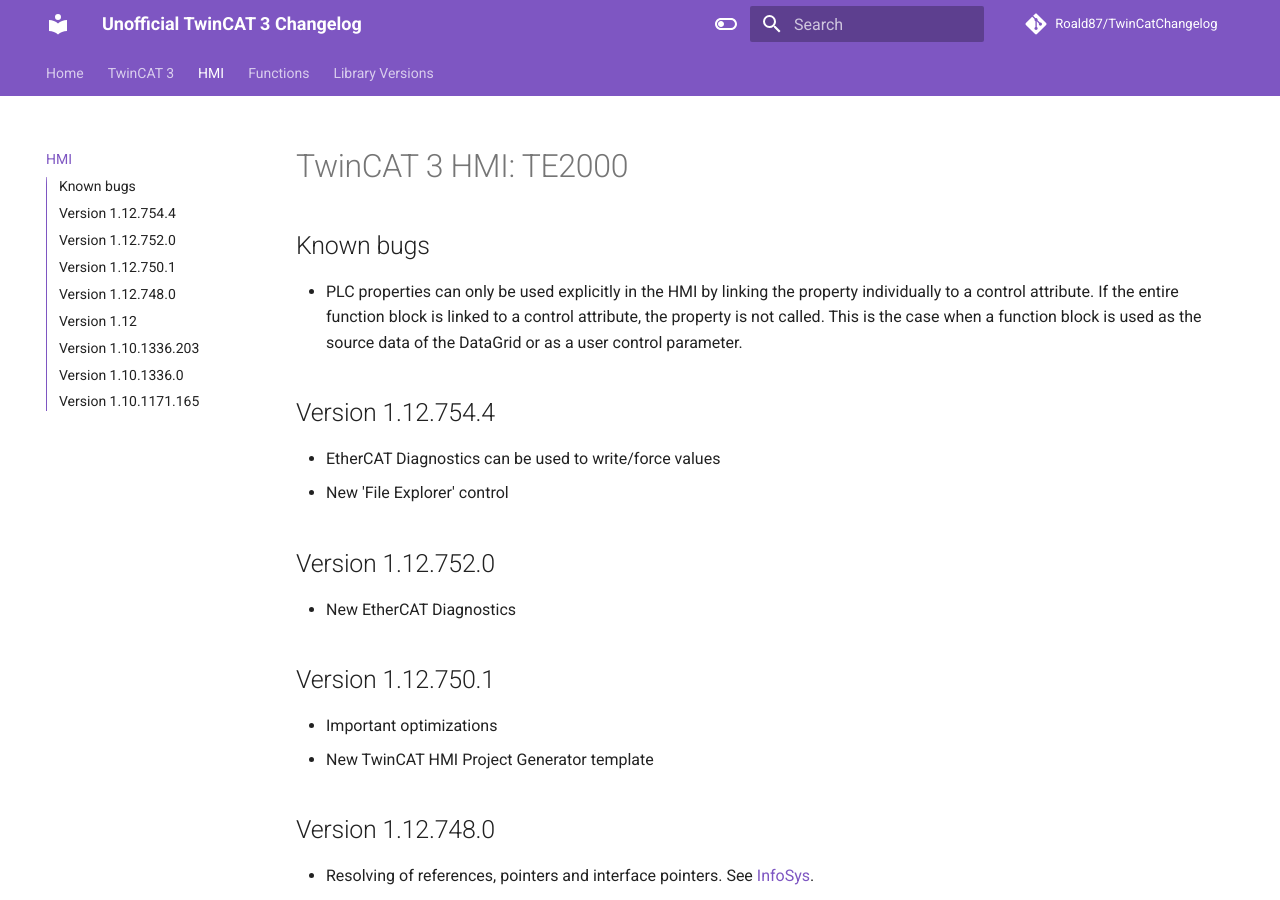
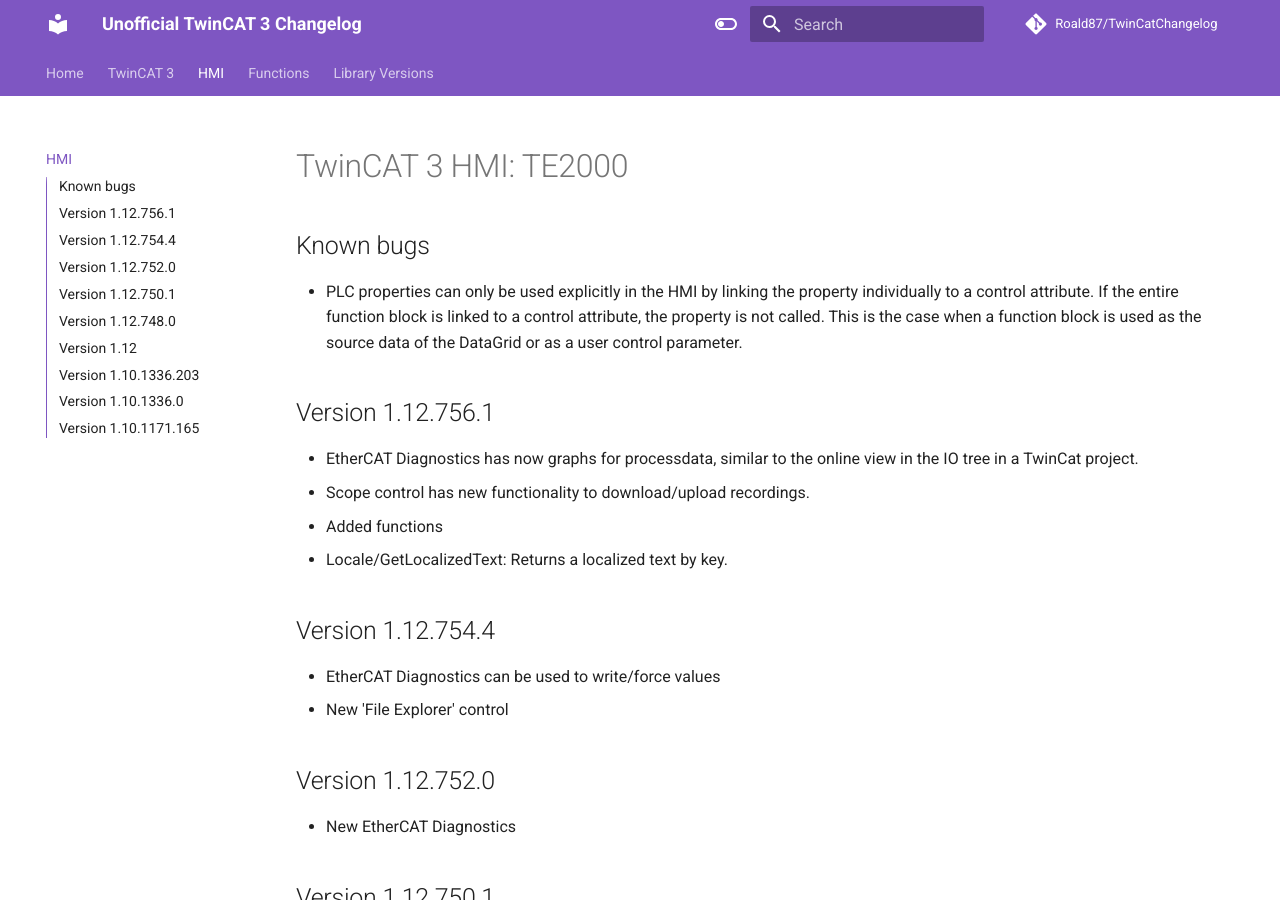
Before and after one commit to Roald87/TwinCatChangelog, an MkDocs documentation site: the page built from docs/hmi_changelog.md, in a window 1280 px wide and 900 px high. Built offline with MkDocs 1.6.1 and Material for MkDocs 9.7.7, drawn with Linux system fonts in a browser that asks for light colours; comment, search, counter and statistics services are not loaded.

Commit message:
Hmi 1.12.756.1 (#31)

```diff
--- a/docs/hmi_changelog.md
+++ b/docs/hmi_changelog.md
@@ -3,6 +3,13 @@
 ## Known bugs
 
 - PLC properties can only be used explicitly in the HMI by linking the property individually to a control attribute. If the entire function block is linked to a control attribute, the property is not called. This is the case when a function block is used as the source data of the DataGrid or as a user control parameter.
+
+## Version 1.12.756.1
+
+- EtherCAT Diagnostics has now graphs for processdata, similar to the online view in the IO tree in a TwinCat project.
+- Scope control has new functionality to download/upload recordings.
+- Added functions
+  - Locale/GetLocalizedText: Returns a localized text by key.
 
 ## Version 1.12.754.4
 
```
